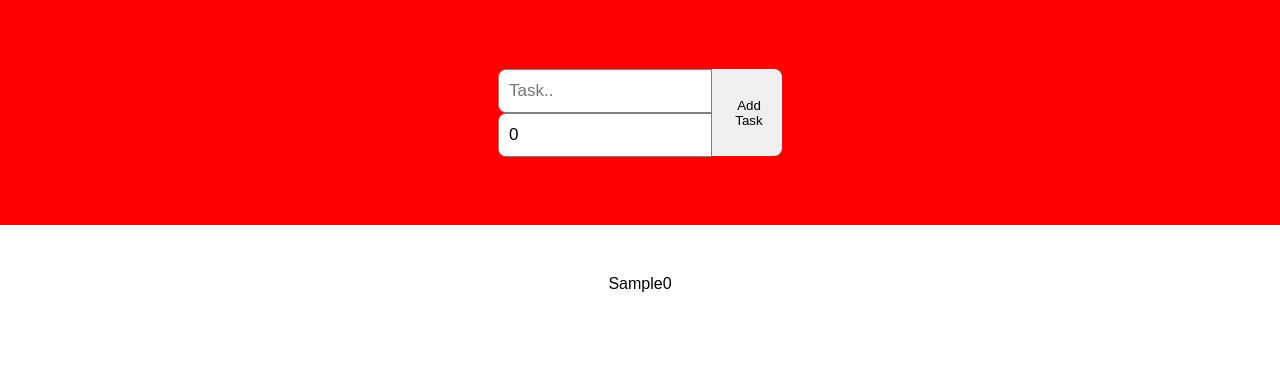
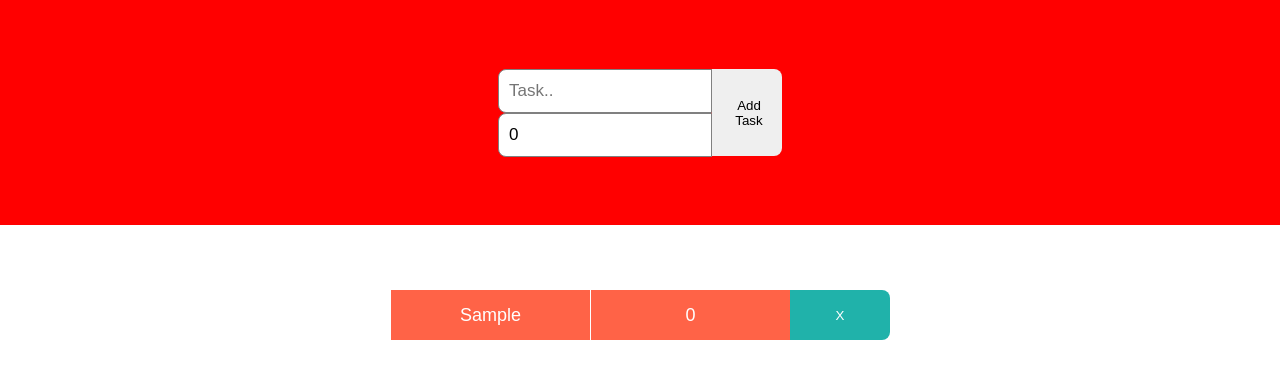
Before and after one commit to sangar3/Task-Tracker-app, a React (Create React App) app in the folder my-app/: page / in a window 1280 px wide. Both pictures are taken after typing "Sample" into the empty fields and a click on the button "Add Task". Shown: the top 378 px of the page. Built offline with nearby package versions, Linux system fonts and the light colour scheme.

Commit message:
added front end to todo list

```diff
--- a/my-app/src/Components/TodoTask.tsx
+++ b/my-app/src/Components/TodoTask.tsx
@@ -8,9 +8,12 @@
 
 const  TodoTask = ({task }: Props) => {
     return (
-        <div>
-            {task.taskName}
-            {task.deadline}
+        <div className="task">
+            <div className="content">
+                <span>{task.taskName}</span>
+                <span>{task.deadline}</span>
+            </div>
+            <button>X</button>
         </div>
     )
 }
```
